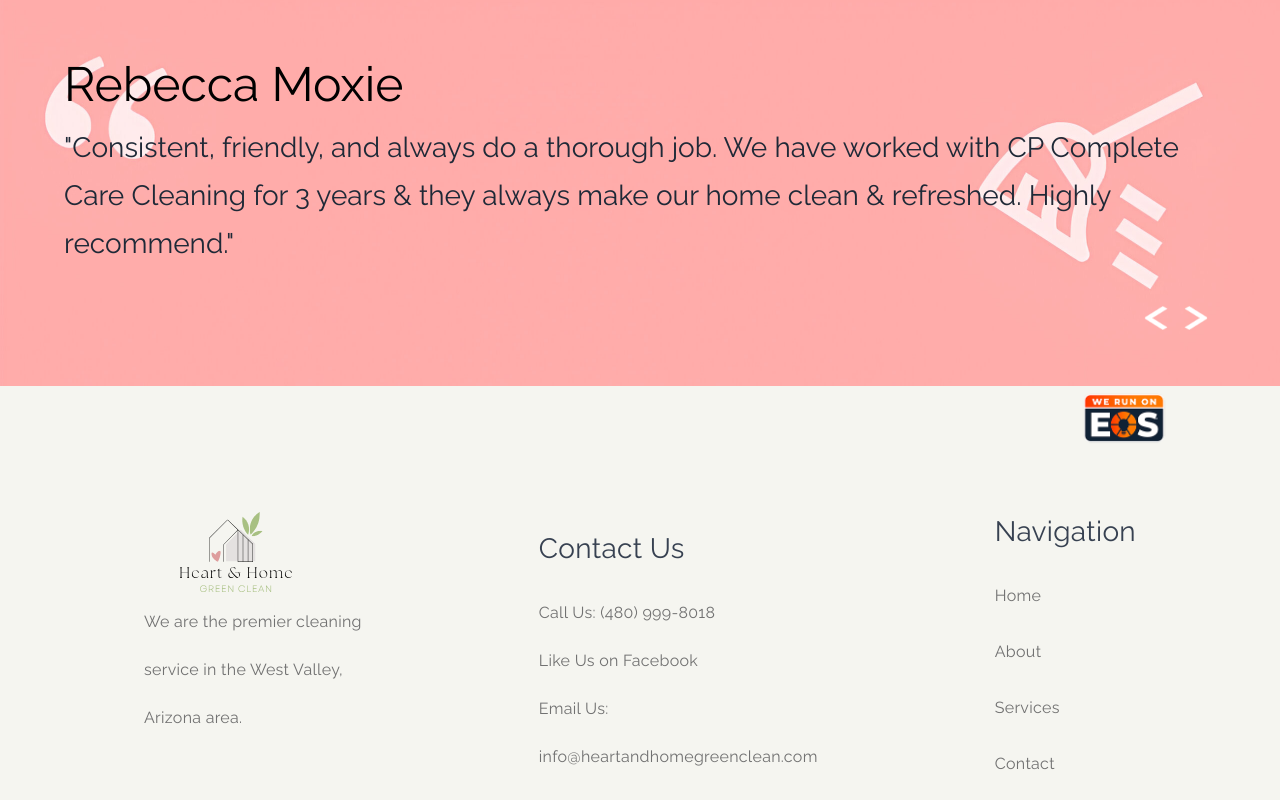
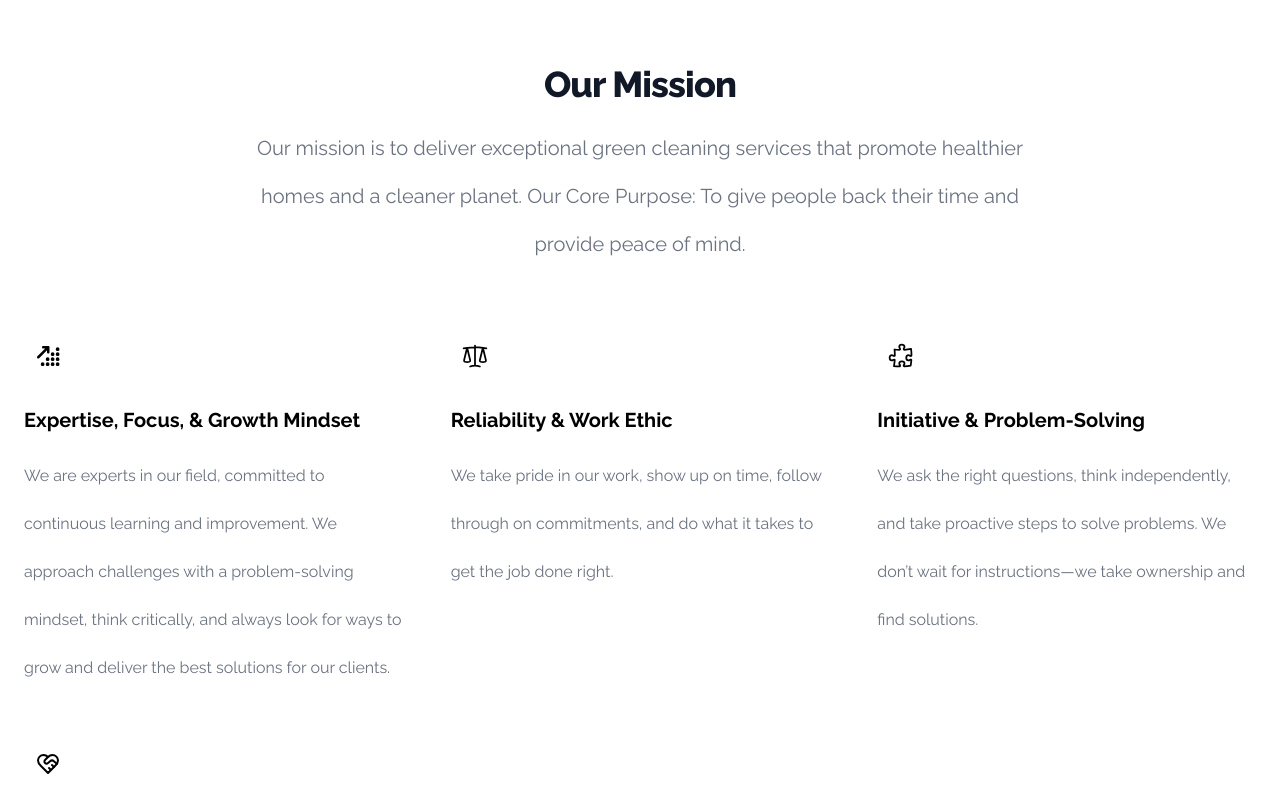
Before and after one commit to MaaniMaaz/heart, a React (Create React App) app: page /about in a window 1280 px wide. Shown: the part 940-1740 px from the top of the page. Built offline with nearby package versions, Linux system fonts and the light colour scheme.

Commit message:
our mission added to about us

```diff
--- a/src/About/AboutUs.jsx
+++ b/src/About/AboutUs.jsx
@@ -3,6 +3,7 @@ import Navbar from "../NavHero";
 import Footer from "../Footer";
 import DandS from "../pictures/D&S.png";
 import Review from "../Reviews";
+import FeatureSection from "./Mission"
 
 
 const About=()=>{
@@ -56,6 +57,7 @@ const About=()=>{
         </div>
       </div>
     </div>
+    <FeatureSection/>
     <Review/>
 
         {/* <Footer/> */}
--- /dev/null
+++ b/src/About/Mission.jsx
@@ -0,0 +1,73 @@
+import React from 'react';
+import { FontAwesomeIcon } from '@fortawesome/react-fontawesome';
+import { faArrowUpRightDots } from '@fortawesome/free-solid-svg-icons';
+
+const FeatureSection = () => {
+  const features = [
+    {
+      icon: (
+        // <svg className="w-5 h-5 text-primary-600 lg:w-6 lg:h-6 dark:text-primary-300" fill="currentColor" viewBox="0 0 20 20" xmlns="http://www.w3.org/2000/svg">
+        //   <path fillRule="evenodd" d="M3 3a1 1 0 000 2v8a2 2 0 002 2h2.586l-1.293 1.293a1 1 0 101.414 1.414L10 15.414l2.293 2.293a1 1 0 001.414-1.414L12.414 15H15a2 2 0 002-2V5a1 1 0 100-2H3zm11.707 4.707a1 1 0 00-1.414-1.414L10 9.586 8.707 8.293a1 1 0 00-1.414 0l-2 2a1 1 0 101.414 1.414L8 10.414l1.293 1.293a1 1 0 001.414 0l4-4z" clipRule="evenodd"></path>
+        // </svg>
+        <FontAwesomeIcon icon={faArrowUpRightDots} size='lg' />
+      ),
+      title: "Expertise, Focus, & Growth Mindset",
+      description: "We are experts in our field, committed to continuous learning and improvement. We approach challenges with a problem-solving mindset, think critically, and always look for ways to grow and deliver the best solutions for our clients."
+    },
+    {
+      icon: (
+        <svg xmlns="http://www.w3.org/2000/svg" fill="none" viewBox="0 0 24 24" stroke-width="1.5" stroke="currentColor" class="size-7">
+  <path stroke-linecap="round" stroke-linejoin="round" d="M12 3v17.25m0 0c-1.472 0-2.882.265-4.185.75M12 20.25c1.472 0 2.882.265 4.185.75M18.75 4.97A48.416 48.416 0 0 0 12 4.5c-2.291 0-4.545.16-6.75.47m13.5 0c1.01.143 2.01.317 3 .52m-3-.52 2.62 10.726c.122.499-.106 1.028-.589 1.202a5.988 5.988 0 0 1-2.031.352 5.988 5.988 0 0 1-2.031-.352c-.483-.174-.711-.703-.59-1.202L18.75 4.971Zm-16.5.52c.99-.203 1.99-.377 3-.52m0 0 2.62 10.726c.122.499-.106 1.028-.589 1.202a5.989 5.989 0 0 1-2.031.352 5.989 5.989 0 0 1-2.031-.352c-.483-.174-.711-.703-.59-1.202L5.25 4.971Z" />
+</svg>
+      ),
+      title: "Reliability & Work Ethic",
+      description: "We take pride in our work, show up on time, follow through on commitments, and do what it takes to get the job done right."
+    },
+    {
+      icon: (
+        <svg xmlns="http://www.w3.org/2000/svg" fill="none" viewBox="0 0 24 24" stroke-width="1.5" stroke="currentColor" class="size-7">
+        <path stroke-linecap="round" stroke-linejoin="round" d="M14.25 6.087c0-.355.186-.676.401-.959.221-.29.349-.634.349-1.003 0-1.036-1.007-1.875-2.25-1.875s-2.25.84-2.25 1.875c0 .369.128.713.349 1.003.215.283.401.604.401.959v0a.64.64 0 0 1-.657.643 48.39 48.39 0 0 1-4.163-.3c.186 1.613.293 3.25.315 4.907a.656.656 0 0 1-.658.663v0c-.355 0-.676-.186-.959-.401a1.647 1.647 0 0 0-1.003-.349c-1.036 0-1.875 1.007-1.875 2.25s.84 2.25 1.875 2.25c.369 0 .713-.128 1.003-.349.283-.215.604-.401.959-.401v0c.31 0 .555.26.532.57a48.039 48.039 0 0 1-.642 5.056c1.518.19 3.058.309 4.616.354a.64.64 0 0 0 .657-.643v0c0-.355-.186-.676-.401-.959a1.647 1.647 0 0 1-.349-1.003c0-1.035 1.008-1.875 2.25-1.875 1.243 0 2.25.84 2.25 1.875 0 .369-.128.713-.349 1.003-.215.283-.4.604-.4.959v0c0 .333.277.599.61.58a48.1 48.1 0 0 0 5.427-.63 48.05 48.05 0 0 0 .582-4.717.532.532 0 0 0-.533-.57v0c-.355 0-.676.186-.959.401-.29.221-.634.349-1.003.349-1.035 0-1.875-1.007-1.875-2.25s.84-2.25 1.875-2.25c.37 0 .713.128 1.003.349.283.215.604.401.96.401v0a.656.656 0 0 0 .658-.663 48.422 48.422 0 0 0-.37-5.36c-1.886.342-3.81.574-5.766.689a.578.578 0 0 1-.61-.58v0Z" />
+      </svg>
+
+      ),
+      title: "Initiative & Problem-Solving",
+      description: "We ask the right questions, think independently, and take proactive steps to solve problems. We don’t wait for instructions—we take ownership and find solutions."
+    },
+    {
+      icon: (
+        <svg xmlns="http://www.w3.org/2000/svg" width="24" height="24" viewBox="0 0 24 24" fill="none" stroke="currentColor" stroke-width="2" stroke-linecap="round" stroke-linejoin="round" class="lucide lucide-heart-handshake-icon lucide-heart-handshake"><path d="M19 14c1.49-1.46 3-3.21 3-5.5A5.5 5.5 0 0 0 16.5 3c-1.76 0-3 .5-4.5 2-1.5-1.5-2.74-2-4.5-2A5.5 5.5 0 0 0 2 8.5c0 2.3 1.5 4.05 3 5.5l7 7Z"/><path d="M12 5 9.04 7.96a2.17 2.17 0 0 0 0 3.08c.82.82 2.13.85 3 .07l2.07-1.9a2.82 2.82 0 0 1 3.79 0l2.96 2.66"/><path d="m18 15-2-2"/><path d="m15 18-2-2"/></svg>
+      ),
+      title: "Fun & Professional",
+      description: "We maintain a can-do attitude, ensuring we are easy to work with and adaptable to the needs of our clients and team. We approach every job with professionalism and without complaints."
+    },
+
+  ];
+
+  return (
+    <section className="bg-white dark:bg-gray-900">
+      <div className="py-8 px-4 mx-auto max-w-screen-xl sm:py-16 lg:px-6">
+        <div className="max-w-screen-md mb-8 lg:mb-16  flex flex-col justify-center mx-auto">
+          <h2 className="mb-4 text-4xl tracking-tight font-extrabold text-gray-900 dark:text-white font-['Raleway']">
+          Our Mission
+          </h2>
+          <p className="text-gray-500 sm:text-xl dark:text-gray-400 font-['Raleway']">
+          Our mission is to deliver exceptional green cleaning services that promote healthier homes and a cleaner planet. Our Core Purpose: To give people back their time and provide peace of mind.
+          </p>
+        </div>
+        <div className="space-y-8 md:grid md:grid-cols-2 lg:grid-cols-3 md:gap-12 md:space-y-0">
+          {features.map((feature, index) => (
+            <div key={index}>
+              <div className="flex justify-center items-center mb-4 w-10 h-10 rounded-full bg-primary-100 lg:h-12 lg:w-12 dark:bg-primary-900">
+                {feature.icon}
+              </div>
+              <h3 className="mb-2 text-xl font-bold dark:text-white text-start font-['Raleway']">{feature.title}</h3>
+              <p className="text-gray-500 dark:text-gray-400 text-start font-['Raleway']">{feature.description}</p>
+            </div>
+          ))}
+        </div>
+      </div>
+    </section>
+  );
+};
+
+export default FeatureSection;
```
